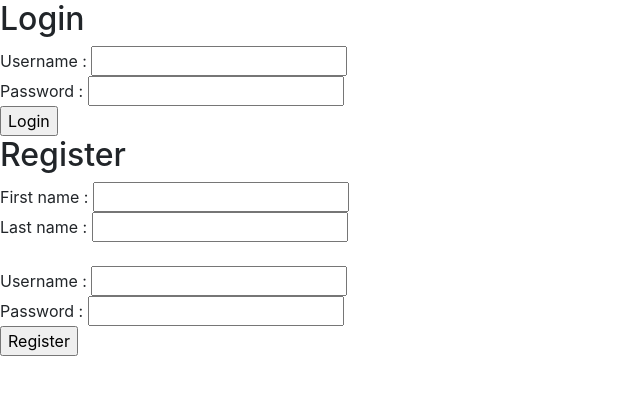
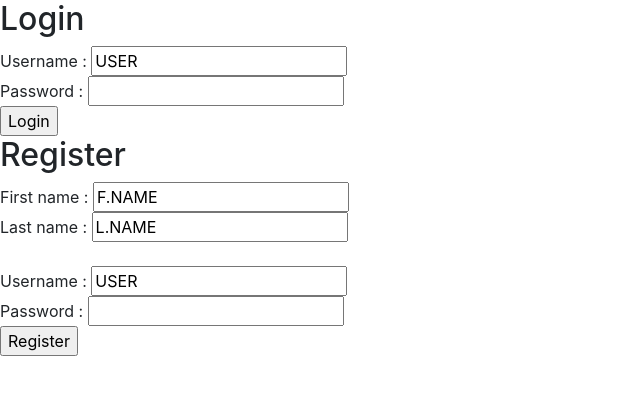
Before and after one commit to TBG-FR/IUT_PHP_PicturesProject, a PHP site: page /login.php in a window 1280 px wide. Shown: the part 160-555 px from the top of the page, without its empty margins (0-640 px from the left). Run offline with PHP 8.4, Linux system fonts and the light colour scheme; some libraries are stand-ins or nearby versions.

Commit message:
login.php : Temp things & Comments

```diff
--- a/project_site/login.php
+++ b/project_site/login.php
@@ -56,7 +56,7 @@ if( isset($_SESSION['login_errors'] ) == FALSE ) { $_SESSION['login_errors'] = '
             ----------------------------------------------------------------------------------------*/
 
 
-            /* IF A FORM HAS BEEN SENT => Validate the form, check the values and get the result */
+            /* ===== ===== ===== IF A FORM HAS BEEN SENT => VALIDATE THE FORM, CHECK THE VALUES AND GET THE RESULTS ===== ===== ===== */
             if ( $_POST ) {
 
                 foreach ($_POST as $champ => $valeur)
@@ -79,7 +79,7 @@ if( isset($_SESSION['login_errors'] ) == FALSE ) { $_SESSION['login_errors'] = '
 
             }
 
-            /* IF USER IS LOGGED/CONNECTED/REGISTERED => DISPLAY USEFUL LINKS (AND SUCCESS MESSAGE) */
+            /* ===== ===== ===== IF USER IS LOGGED/CONNECTED/REGISTERED => DISPLAY USEFUL LINKS (AND SUCCESS MESSAGE) ===== ===== ===== */
             if( $_SESSION['login_status'] == "CONNECTED" || $_SESSION['login_status'] == "JUST_CONNECTED" || $_SESSION['login_status'] == "JUST_REGISTERED"  ) {
 
                 if( $_SESSION['login_status'] == "JUST_CONNECTED" ) { echo "GREEN : JUST CONNECTED"; }
@@ -100,16 +100,16 @@ if( isset($_SESSION['login_errors'] ) == FALSE ) { $_SESSION['login_errors'] = '
                 $_SESSION['login_status'] = "CONNECTED";
             }
 
-            /* ELSE (FIRST ACCESS, OR ERRORS WERE FOUND WHILE PROCESSING THE FORM) => DISPLAY THE FORMS (AND THE ERRORS) */
+            /* ===== ===== ===== ELSE (FIRST ACCESS, OR ERRORS WERE FOUND WHILE PROCESSING THE FORM) => DISPLAY THE FORMS (AND THE ERRORS) ===== ===== ===== */
             else {
 
                 if( $_SESSION['login_errors'] != '' ) { echo $_SESSION['login_errors']; /* HTML FORMATTING TO DO : 1 ERR = 1 MSG ? + http://coredogs.com/lesson/form-and-php-validation-one-page.html */ }
 
                 /* KEEP THE USER'S ENTRIES IN CASE OF ERRORS => DEPENDING ON THE ERROR ? */
-                $temp_user = '';
-                $temp_mail = '';
-                $temp_firstname = '';
-                $temp_lastname = '';
+                $temp_user = 'USER';
+                $temp_mail = 'MAIL';
+                $temp_firstname = 'F.NAME';
+                $temp_lastname = 'L.NAME';
 
                 echo "
 
```
